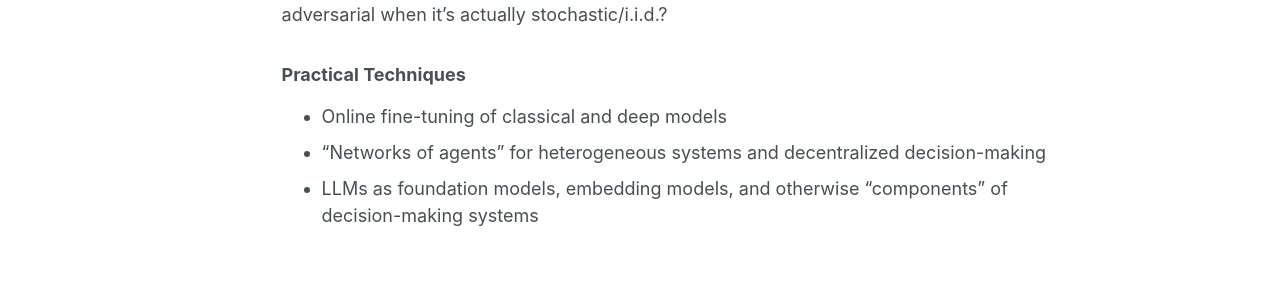
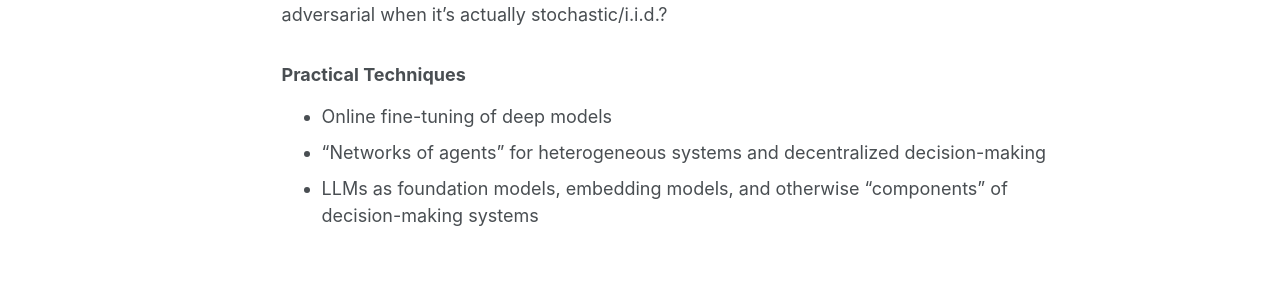
Before and after one commit to guthriec/chriswguthrie, a Jekyll site: the page built from _pages/about.md, in a window 1280 px wide and 1367 px high. Shown: the part 739-1038 px from the top of the window. Built offline with Jekyll 4.4.1, drawn with Linux system fonts in a browser that asks for light colours; a script that is not in the unit is left out.

Commit message:
Update host

```diff
--- a/_config.yml
+++ b/_config.yml
@@ -13,7 +13,7 @@
 title_separator          : "-"
 name                     : &name "Chris Guthrie"
 description              : &description "The Latest on Chris Guthrie"   # Update this with a general description of your site, this is the default if not overridden by a page
-url                      : https://guthriec.github.io/chriswguthrie # The base hostname & protocol for your site e.g. "https://[your GitHub username].github.io",
+url                      : https://chriswguthrie.com # The base hostname & protocol for your site e.g. "https://[your GitHub username].github.io",
                                                            # or if you already have some other page hosted on Github then use "https://[your GitHub username].github.io/[Your Repo Name]"
 baseurl                  : "" # the subpath of your site, e.g. "/blog"
 repository               : "guthriec/chriswguthrie"
--- a/_pages/about.md
+++ b/_pages/about.md
@@ -27,6 +27,6 @@
 
 ### Practical Techniques
 
-- Online fine-tuning of classical and deep models
+- Online fine-tuning of deep models
 - "Networks of agents" for heterogeneous systems and decentralized decision-making
 - LLMs as foundation models, embedding models, and otherwise "components" of decision-making systems
```
